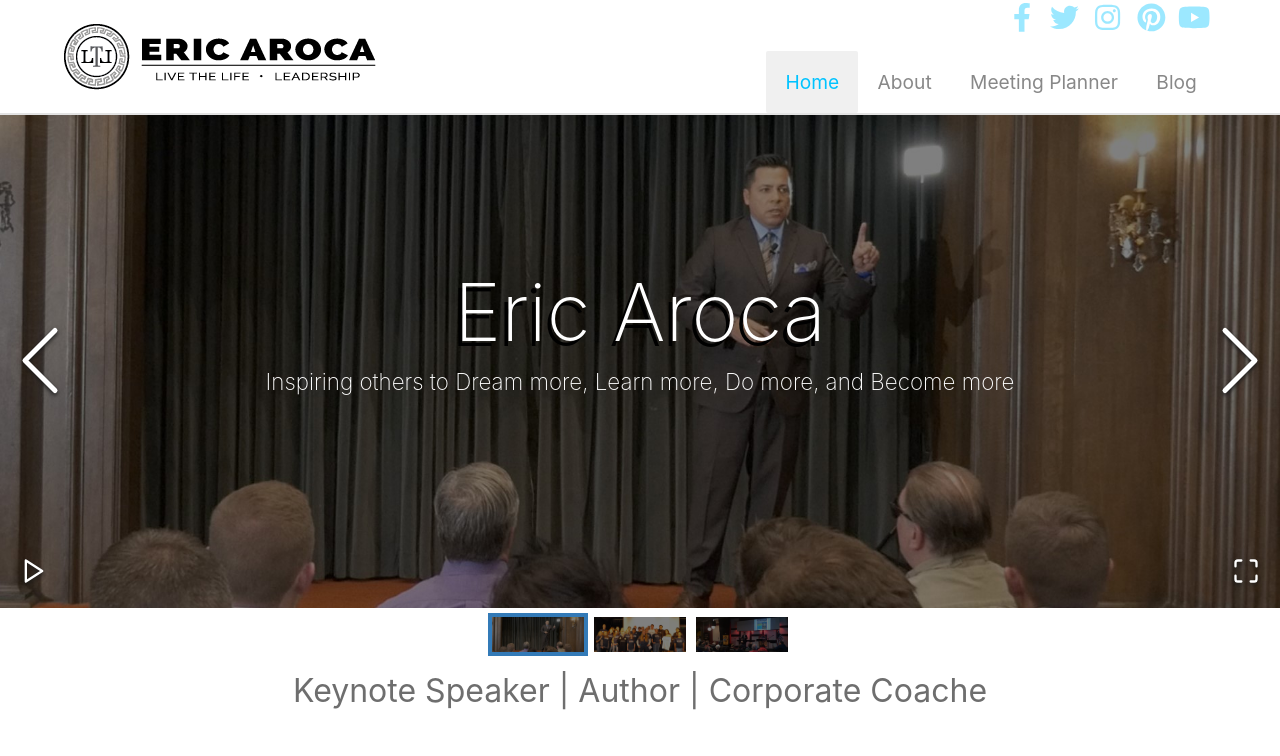
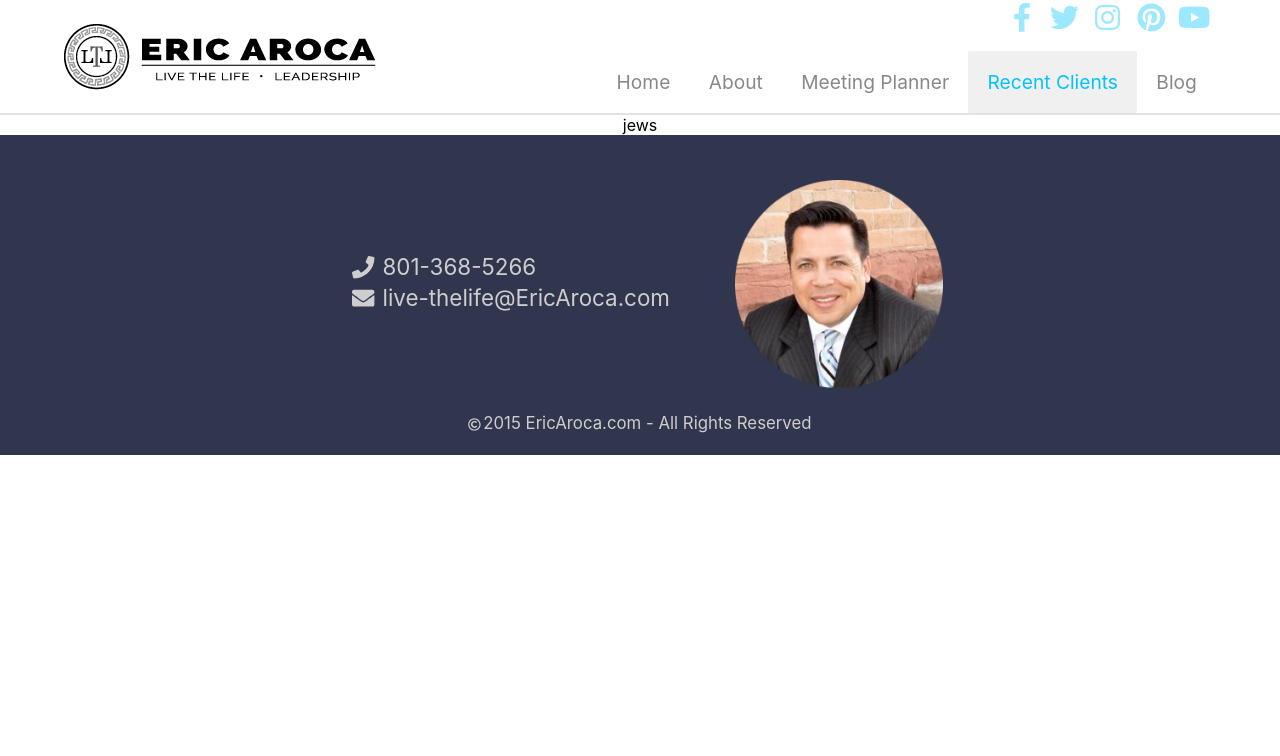
Before and after one commit to kysen/eric-aroca-website, a React (Create React App) app: page / in a window 1280 px wide. Shown: the top 756 px of the page. Built offline with nearby package versions, Linux system fonts and the light colour scheme.

Commit message:
recent client page started

```diff
--- a/src/App.js
+++ b/src/App.js
@@ -24,7 +24,7 @@ import Icons from "./helpers/icons";
 
 const App = () => {
   Icons();
-  const [currentContent, setTab] = useState("home");
+  const [currentContent, setTab] = useState("recentClients");
   return (
     <div className="App">
       <Navbar setTab={setTab} currentContent={currentContent} />
--- a/src/components/navbar.js
+++ b/src/components/navbar.js
@@ -71,16 +71,6 @@ const Navbar = props => {
             >
               About
             </div>
-            {/* <div
-              className={`navbar-tab-item ${
-                props.currentContent === "contact"
-                  ? "navbar-tab-item-active"
-                  : ""
-              }`}
-              onClick={() => props.setTab("contact")}
-            >
-              Contact
-            </div> */}
             <div
               className={`navbar-tab-item ${
                 props.currentContent === "meetingPlanner"
@@ -90,6 +80,16 @@ const Navbar = props => {
               onClick={() => props.setTab("meetingPlanner")}
             >
               Meeting Planner
+            </div>
+            <div
+              className={`navbar-tab-item ${
+                props.currentContent === "recentClients"
+                  ? "navbar-tab-item-active"
+                  : ""
+              }`}
+              onClick={() => props.setTab("recentClients")}
+            >
+              Recent Clients
             </div>
             <div
               className={`navbar-tab-item ${
--- /dev/null
+++ b/src/components/pages/recent-clients.js
@@ -0,0 +1,7 @@
+import React from "react";
+
+const RecentClients = () => {
+  return <div className="recent-client-container">jews</div>;
+};
+
+export default RecentClients;
--- a/src/components/styles/pages-styles/home.scss
+++ b/src/components/styles/pages-styles/home.scss
@@ -6,6 +6,8 @@
       align-items: center;
       .scrolling-item-image {
         width: 100%;
+        filter: blur(4px);
+        -webkit-filter: blur(4px);
       }
       .overlapping-text {
         position: absolute;
@@ -147,6 +149,7 @@
     flex-direction: column;
     justify-content: center;
     align-items: center;
+    @include no-highlight;
     .logo-wrapper {
       width: 80%;
 
--- a/src/components/switch.js
+++ b/src/components/switch.js
@@ -4,6 +4,7 @@ import Home from "./pages/home";
 import About from "./pages/about";
 import Contact from "./pages/contact";
 import MeetingPlanner from "./pages/meeting-planner";
+import RecentClients from "./pages/recent-clients";
 import Blog from "./pages/blog";
 
 const Switch = props => {
@@ -16,6 +17,8 @@ const Switch = props => {
       setSwitch(<Contact />);
     } else if (props.currentContent === "meetingPlanner") {
       setSwitch(<MeetingPlanner />);
+    } else if (props.currentContent === "recentClients") {
+      setSwitch(<RecentClients />);
     } else if (props.currentContent === "blog") {
       setSwitch(<Blog />);
     } else {
```
Also changed, not shown: src/components/styles/pages-styles/recent-clients.scss (added).
